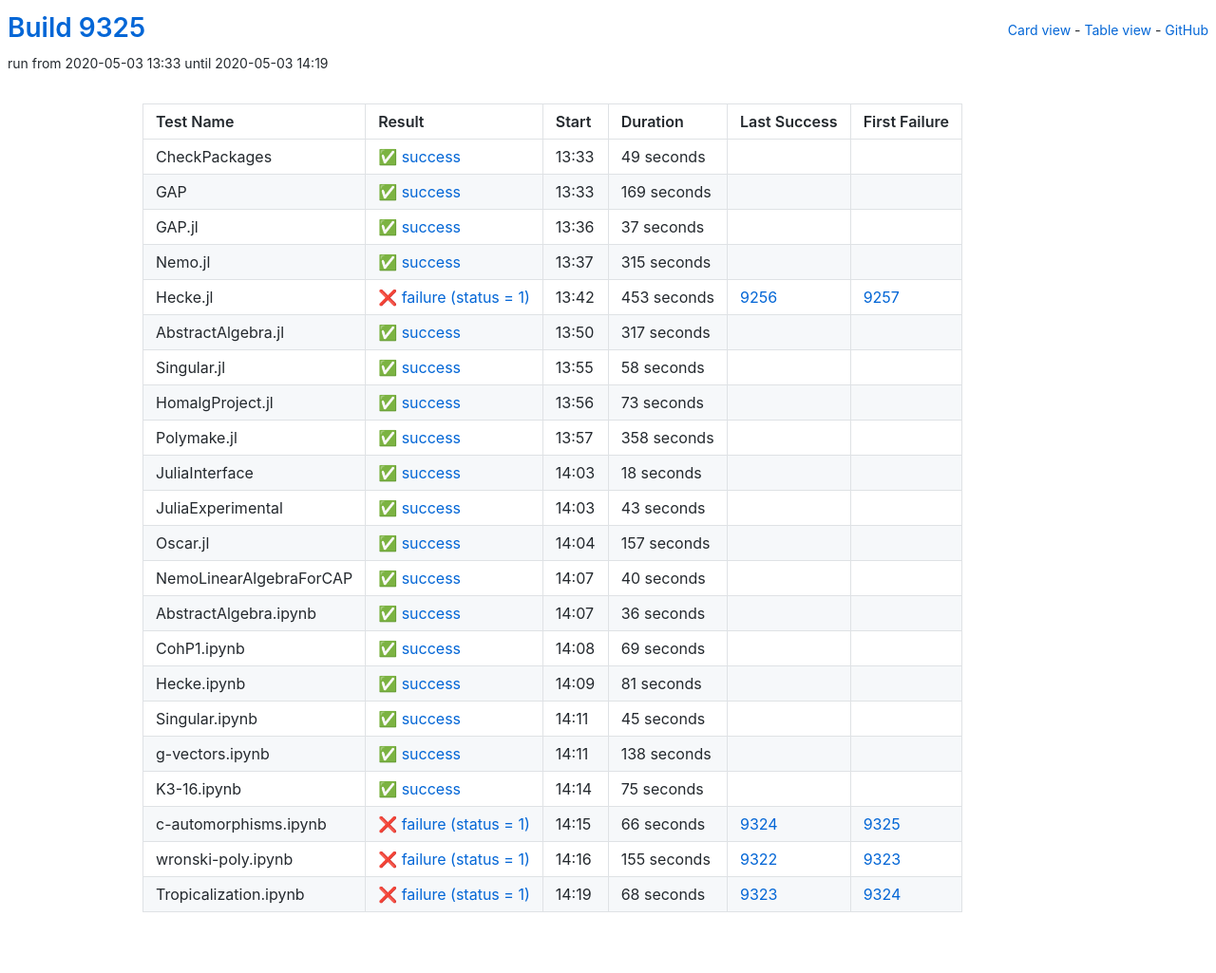
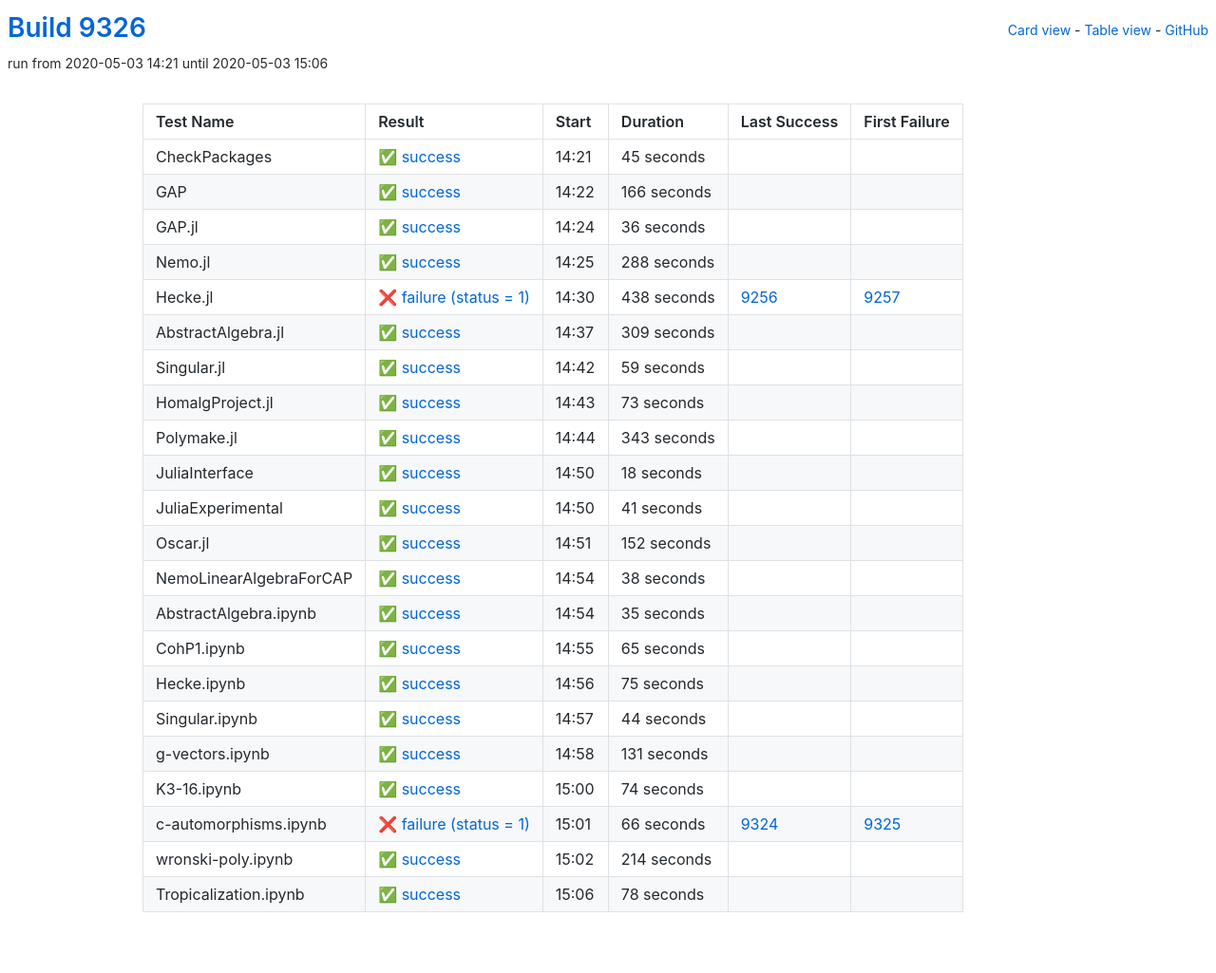
Before and after one commit to oscar-system/oscar-ci-status, a Jekyll site: the page built from table.html, in a window 1280 px wide. Shown: the whole page at 95% size. Built offline with Jekyll 4.4.1, drawn with Linux system fonts in a browser that asks for light colours.

Commit message:
Build 9326

```diff
--- a/_data/ci.yml
+++ b/_data/ci.yml
@@ -1,82 +1,82 @@
-build: 9325
-build_url: https://oscarci.mathematik.uni-kl.de/job/oscar/9325/
+build: 9326
+build_url: https://oscarci.mathematik.uni-kl.de/job/oscar/9326/
 job: oscar
 tests:
-- duration: 49
+- duration: 45
   exitcode: 0
   first_failure: false
   first_failure_url: null
   last_success: false
   last_success_url: null
-  log: https://oscarci.mathematik.uni-kl.de/job/oscar/9325/artifact/logs/build-9325/CheckPackages.log
+  log: https://oscarci.mathematik.uni-kl.de/job/oscar/9326/artifact/logs/build-9326/CheckPackages.log
   name: CheckPackages
-  start: 2020-05-03 13:33
+  start: 2020-05-03 14:21
   status: success
   success: true
-- duration: 169
+- duration: 166
   exitcode: 0
   first_failure: false
   first_failure_url: null
   last_success: false
   last_success_url: null
-  log: https://oscarci.mathematik.uni-kl.de/job/oscar/9325/artifact/logs/build-9325/GAP.log
+  log: https://oscarci.mathematik.uni-kl.de/job/oscar/9326/artifact/logs/build-9326/GAP.log
   name: GAP
-  start: 2020-05-03 13:33
+  start: 2020-05-03 14:22
   status: success
   success: true
-- duration: 37
+- duration: 36
   exitcode: 0
   first_failure: false
   first_failure_url: null
   last_success: false
   last_success_url: null
-  log: https://oscarci.mathematik.uni-kl.de/job/oscar/9325/artifact/logs/build-9325/GAP.jl.log
+  log: https://oscarci.mathematik.uni-kl.de/job/oscar/9326/artifact/logs/build-9326/GAP.jl.log
   name: GAP.jl
-  start: 2020-05-03 13:36
+  start: 2020-05-03 14:24
   status: success
   success: true
-- duration: 315
+- duration: 288
   exitcode: 0
   first_failure: false
   first_failure_url: null
   last_success: false
   last_success_url: null
-  log: https://oscarci.mathematik.uni-kl.de/job/oscar/9325/artifact/logs/build-9325/Nemo.jl.log
+  log: https://oscarci.mathematik.uni-kl.de/job/oscar/9326/artifact/logs/build-9326/Nemo.jl.log
   name: Nemo.jl
-  start: 2020-05-03 13:37
+  start: 2020-05-03 14:25
   status: success
   success: true
-- duration: 453
+- duration: 438
   exitcode: 1
   first_failure: 9257
   first_failure_url: https://oscarci.mathematik.uni-kl.de/job/oscar/9257/
   last_success: 9256
   last_success_url: https://oscarci.mathematik.uni-kl.de/job/oscar/9256/
-  log: https://oscarci.mathematik.uni-kl.de/job/oscar/9325/artifact/logs/build-9325/Hecke.jl.log
+  log: https://oscarci.mathematik.uni-kl.de/job/oscar/9326/artifact/logs/build-9326/Hecke.jl.log
   name: Hecke.jl
-  start: 2020-05-03 13:42
+  start: 2020-05-03 14:30
   status: failure
   success: false
-- duration: 317
+- duration: 309
   exitcode: 0
   first_failure: false
   first_failure_url: null
   last_success: false
   last_success_url: null
-  log: https://oscarci.mathematik.uni-kl.de/job/oscar/9325/artifact/logs/build-9325/AbstractAlgebra.jl.log
+  log: https://oscarci.mathematik.uni-kl.de/job/oscar/9326/artifact/logs/build-9326/AbstractAlgebra.jl.log
   name: AbstractAlgebra.jl
-  start: 2020-05-03 13:50
+  start: 2020-05-03 14:37
   status: success
   success: true
-- duration: 58
+- duration: 59
   exitcode: 0
   first_failure: false
   first_failure_url: null
   last_success: false
   last_success_url: null
-  log: https://oscarci.mathematik.uni-kl.de/job/oscar/9325/artifact/logs/build-9325/Singular.jl.log
+  log: https://oscarci.mathematik.uni-kl.de/job/oscar/9326/artifact/logs/build-9326/Singular.jl.log
   name: Singular.jl
-  start: 2020-05-03 13:55
+  start: 2020-05-03 14:42
   status: success
   success: true
 - duration: 73
@@ -85,20 +85,20 @@
   first_failure_url: null
   last_success: false
   last_success_url: null
-  log: https://oscarci.mathematik.uni-kl.de/job/oscar/9325/artifact/logs/build-9325/HomalgProject.jl.log
+  log: https://oscarci.mathematik.uni-kl.de/job/oscar/9326/artifact/logs/build-9326/HomalgProject.jl.log
   name: HomalgProject.jl
-  start: 2020-05-03 13:56
+  start: 2020-05-03 14:43
   status: success
   success: true
-- duration: 358
+- duration: 343
   exitcode: 0
   first_failure: false
   first_failure_url: null
   last_success: false
   last_success_url: null
-  log: https://oscarci.mathematik.uni-kl.de/job/oscar/9325/artifact/logs/build-9325/Polymake.jl.log
+  log: https://oscarci.mathematik.uni-kl.de/job/oscar/9326/artifact/logs/build-9326/Polymake.jl.log
   name: Polymake.jl
-  start: 2020-05-03 13:57
+  start: 2020-05-03 14:44
   status: success
   success: true
 - duration: 18
@@ -107,97 +107,64 @@
   first_failure_url: null
   last_success: false
   last_success_url: null
-  log: https://oscarci.mathematik.uni-kl.de/job/oscar/9325/artifact/logs/build-9325/JuliaInterface.log
+  log: https://oscarci.mathematik.uni-kl.de/job/oscar/9326/artifact/logs/build-9326/JuliaInterface.log
   name: JuliaInterface
-  start: 2020-05-03 14:03
+  start: 2020-05-03 14:50
   status: success
   success: true
-- duration: 43
+- duration: 41
   exitcode: 0
   first_failure: false
   first_failure_url: null
   last_success: false
   last_success_url: null
-  log: https://oscarci.mathematik.uni-kl.de/job/oscar/9325/artifact/logs/build-9325/JuliaExperimental.log
+  log: https://oscarci.mathematik.uni-kl.de/job/oscar/9326/artifact/logs/build-9326/JuliaExperimental.log
   name: JuliaExperimental
-  start: 2020-05-03 14:03
+  start: 2020-05-03 14:50
   status: success
   success: true
-- duration: 157
+- duration: 152
   exitcode: 0
   first_failure: false
   first_failure_url: null
   last_success: false
   last_success_url: null
-  log: https://oscarci.mathematik.uni-kl.de/job/oscar/9325/artifact/logs/build-9325/Oscar.jl.log
+  log: https://oscarci.mathematik.uni-kl.de/job/oscar/9326/artifact/logs/build-9326/Oscar.jl.log
   name: Oscar.jl
-  start: 2020-05-03 14:04
+  start: 2020-05-03 14:51
   status: success
   success: true
-- duration: 40
+- duration: 38
   exitcode: 0
   first_failure: false
   first_failure_url: null
   last_success: false
   last_success_url: null
-  log: https://oscarci.mathematik.uni-kl.de/job/oscar/9325/artifact/logs/build-9325/NemoLinearAlgebraForCAP.log
+  log: https://oscarci.mathematik.uni-kl.de/job/oscar/9326/artifact/logs/build-9326/NemoLinearAlgebraForCAP.log
   name: NemoLinearAlgebraForCAP
-  start: 2020-05-03 14:07
+  start: 2020-05-03 14:54
   status: success
   success: true
-- duration: 36
+- duration: 35
   exitcode: 0
   first_failure: false
   first_failure_url: null
   last_success: false
   last_success_url: null
-  log: https://oscarci.mathematik.uni-kl.de/job/oscar/9325/artifact/logs/build-9325/AbstractAlgebra.ipynb.log
+  log: https://oscarci.mathematik.uni-kl.de/job/oscar/9326/artifact/logs/build-9326/AbstractAlgebra.ipynb.log
   name: AbstractAlgebra.ipynb
-  start: 2020-05-03 14:07
+  start: 2020-05-03 14:54
   status: success
   success: true
-- duration: 69
+- duration: 65
   exitcode: 0
   first_failure: false
   first_failure_url: null
   last_success: false
   last_success_url: null
-  log: https://oscarci.mathematik.uni-kl.de/job/oscar/9325/artifact/logs/build-9325/CohP1.ipynb.log
+  log: https://oscarci.mathematik.uni-kl.de/job/oscar/9326/artifact/logs/build-9326/CohP1.ipynb.log
   name: CohP1.ipynb
-  start: 2020-05-03 14:08
-  status: success
-  success: true
-- duration: 81
-  exitcode: 0
-  first_failure: false
-  first_failure_url: null
-  last_success: false
-  last_success_url: null
-  log: https://oscarci.mathematik.uni-kl.de/job/oscar/9325/artifact/logs/build-9325/Hecke.ipynb.log
-  name: Hecke.ipynb
-  start: 2020-05-03 14:09
-  status: success
-  success: true
-- duration: 45
-  exitcode: 0
-  first_failure: false
-  first_failure_url: null
-  last_success: false
-  last_success_url: null
-  log: https://oscarci.mathematik.uni-kl.de/job/oscar/9325/artifact/logs/build-9325/Singular.ipynb.log
-  name: Singular.ipynb
-  start: 2020-05-03 14:11
-  status: success
-  success: true
-- duration: 138
-  exitcode: 0
-  first_failure: false
-  first_failure_url: null
-  last_success: false
-  last_success_url: null
-  log: https://oscarci.mathematik.uni-kl.de/job/oscar/9325/artifact/logs/build-9325/g-vectors.ipynb.log
-  name: g-vectors.ipynb
-  start: 2020-05-03 14:11
+  start: 2020-05-03 14:55
   status: success
   success: true
 - duration: 75
@@ -206,9 +173,42 @@
   first_failure_url: null
   last_success: false
   last_success_url: null
-  log: https://oscarci.mathematik.uni-kl.de/job/oscar/9325/artifact/logs/build-9325/K3-16.ipynb.log
+  log: https://oscarci.mathematik.uni-kl.de/job/oscar/9326/artifact/logs/build-9326/Hecke.ipynb.log
+  name: Hecke.ipynb
+  start: 2020-05-03 14:56
+  status: success
+  success: true
+- duration: 44
+  exitcode: 0
+  first_failure: false
+  first_failure_url: null
+  last_success: false
+  last_success_url: null
+  log: https://oscarci.mathematik.uni-kl.de/job/oscar/9326/artifact/logs/build-9326/Singular.ipynb.log
+  name: Singular.ipynb
+  start: 2020-05-03 14:57
+  status: success
+  success: true
+- duration: 131
+  exitcode: 0
+  first_failure: false
+  first_failure_url: null
+  last_success: false
+  last_success_url: null
+  log: https://oscarci.mathematik.uni-kl.de/job/oscar/9326/artifact/logs/build-9326/g-vectors.ipynb.log
+  name: g-vectors.ipynb
+  start: 2020-05-03 14:58
+  status: success
+  success: true
+- duration: 74
+  exitcode: 0
+  first_failure: false
+  first_failure_url: null
+  last_success: false
+  last_success_url: null
+  log: https://oscarci.mathematik.uni-kl.de/job/oscar/9326/artifact/logs/build-9326/K3-16.ipynb.log
   name: K3-16.ipynb
-  start: 2020-05-03 14:14
+  start: 2020-05-03 15:00
   status: success
   success: true
 - duration: 66
@@ -217,30 +217,30 @@
   first_failure_url: https://oscarci.mathematik.uni-kl.de/job/oscar/9325/
   last_success: 9324
   last_success_url: https://oscarci.mathematik.uni-kl.de/job/oscar/9324/
-  log: https://oscarci.mathematik.uni-kl.de/job/oscar/9325/artifact/logs/build-9325/c-automorphisms.ipynb.log
+  log: https://oscarci.mathematik.uni-kl.de/job/oscar/9326/artifact/logs/build-9326/c-automorphisms.ipynb.log
   name: c-automorphisms.ipynb
-  start: 2020-05-03 14:15
+  start: 2020-05-03 15:01
   status: failure
   success: false
-- duration: 155
-  exitcode: 1
-  first_failure: 9323
-  first_failure_url: https://oscarci.mathematik.uni-kl.de/job/oscar/9323/
-  last_success: 9322
-  last_success_url: https://oscarci.mathematik.uni-kl.de/job/oscar/9322/
-  log: https://oscarci.mathematik.uni-kl.de/job/oscar/9325/artifact/logs/build-9325/wronski-poly.ipynb.log
+- duration: 214
+  exitcode: 0
+  first_failure: false
+  first_failure_url: null
+  last_success: false
+  last_success_url: null
+  log: https://oscarci.mathematik.uni-kl.de/job/oscar/9326/artifact/logs/build-9326/wronski-poly.ipynb.log
   name: wronski-poly.ipynb
-  start: 2020-05-03 14:16
-  status: failure
-  success: false
-- duration: 68
-  exitcode: 1
-  first_failure: 9324
-  first_failure_url: https://oscarci.mathematik.uni-kl.de/job/oscar/9324/
-  last_success: 9323
-  last_success_url: https://oscarci.mathematik.uni-kl.de/job/oscar/9323/
-  log: https://oscarci.mathematik.uni-kl.de/job/oscar/9325/artifact/logs/build-9325/Tropicalization.ipynb.log
+  start: 2020-05-03 15:02
+  status: success
+  success: true
+- duration: 78
+  exitcode: 0
+  first_failure: false
+  first_failure_url: null
+  last_success: false
+  last_success_url: null
+  log: https://oscarci.mathematik.uni-kl.de/job/oscar/9326/artifact/logs/build-9326/Tropicalization.ipynb.log
   name: Tropicalization.ipynb
-  start: 2020-05-03 14:19
-  status: failure
-  success: false
+  start: 2020-05-03 15:06
+  status: success
+  success: true
```
Also changed, not shown: README.md.
